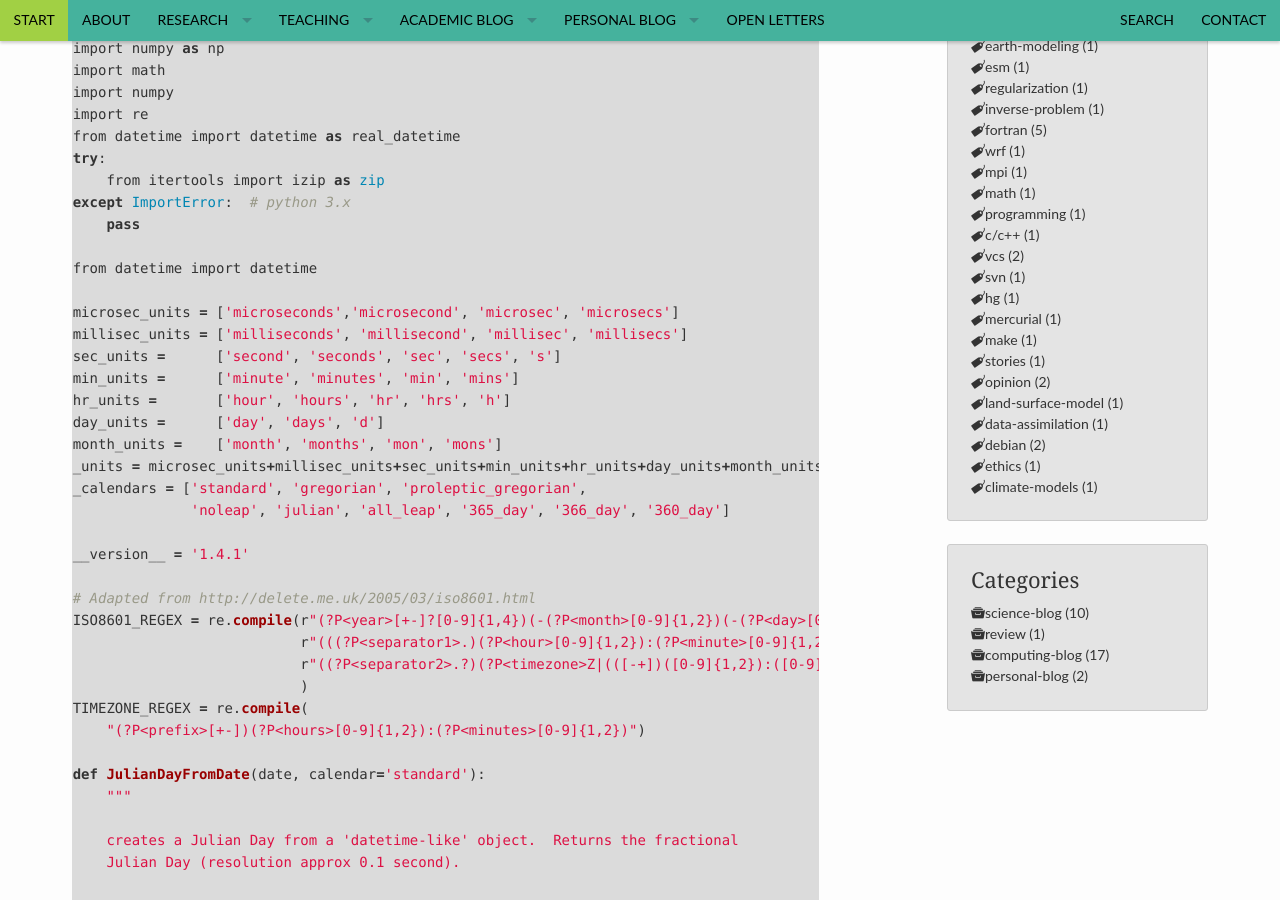
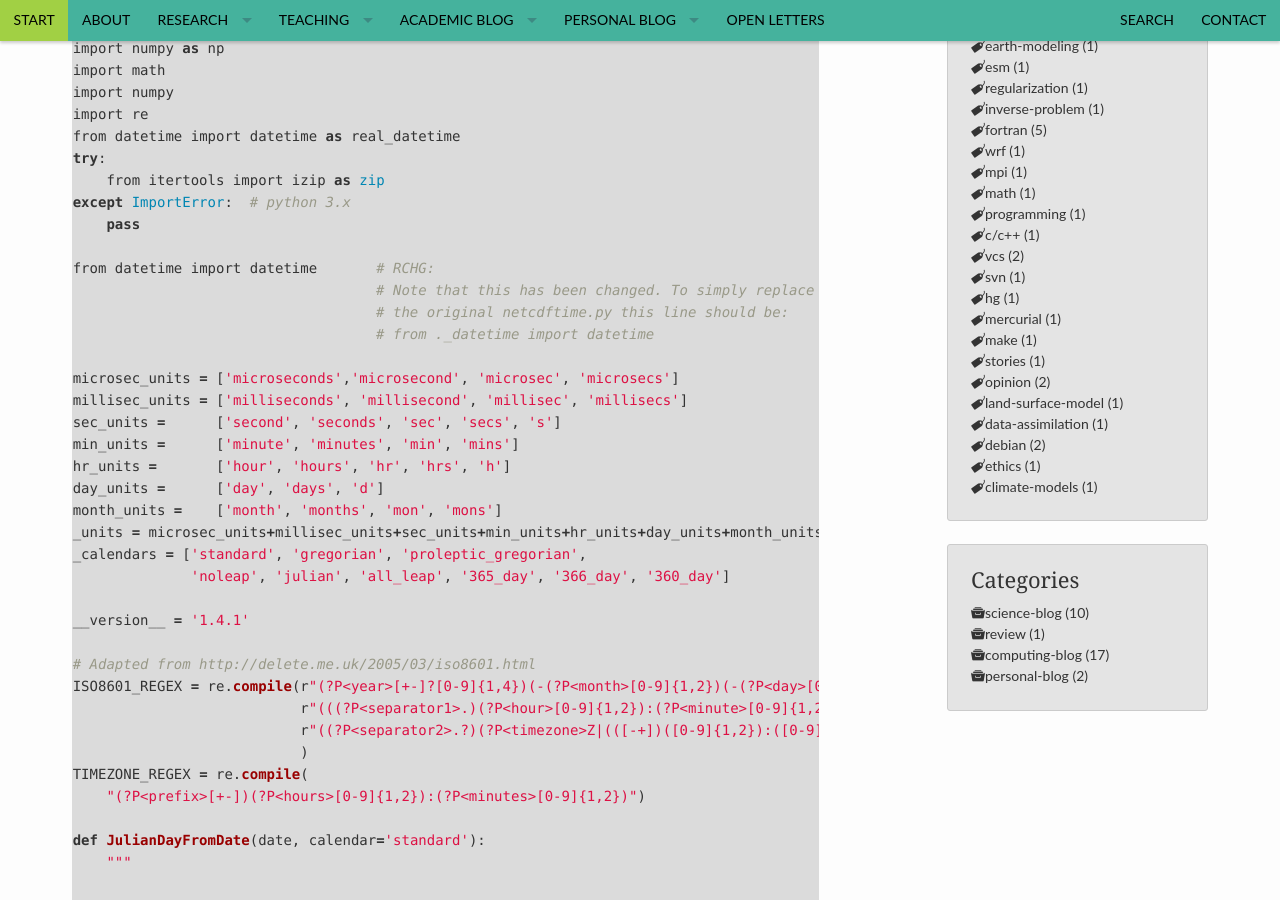
Before and after one commit to RCHG/rchg.github.io, a Jekyll site: the page built from _posts/2016-12-15-netcdf4-python.md, in a window 1280 px wide and 900 px high, scrolled down 698 px. Built offline with Jekyll 4.4.1, drawn with Linux system fonts in a browser that asks for light colours.

Commit message:
Update 2016-12-15-netcdf4-python.md

```diff
--- a/_posts/2016-12-15-netcdf4-python.md
+++ b/_posts/2016-12-15-netcdf4-python.md
@@ -40,7 +40,10 @@ try:
 except ImportError:  # python 3.x
     pass
 
-from datetime import datetime
+from datetime import datetime       # RCHG:
+                                    # Note that this has been changed. To simply replace
+                                    # the original netcdftime.py this line should be:
+                                    # from ._datetime import datetime
 
 microsec_units = ['microseconds','microsecond', 'microsec', 'microsecs']
 millisec_units = ['milliseconds', 'millisecond', 'millisec', 'millisecs']
```
